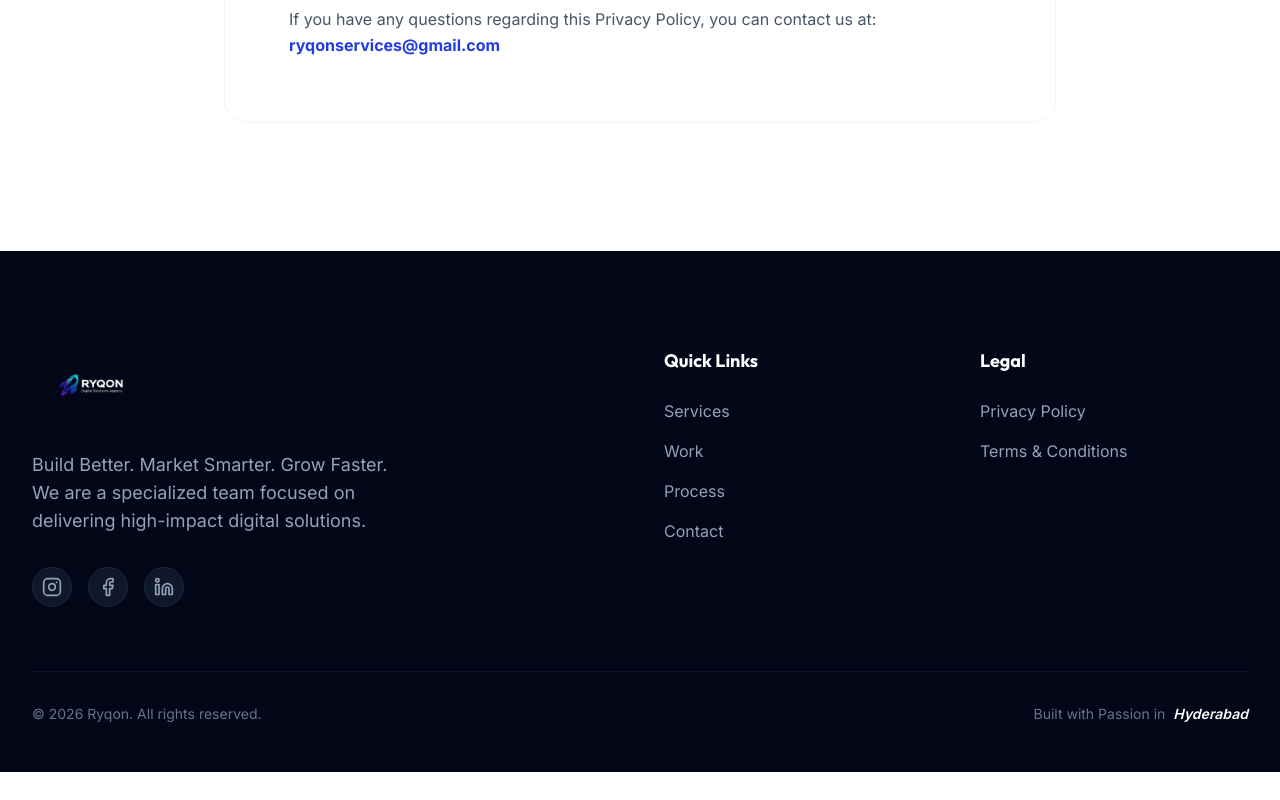
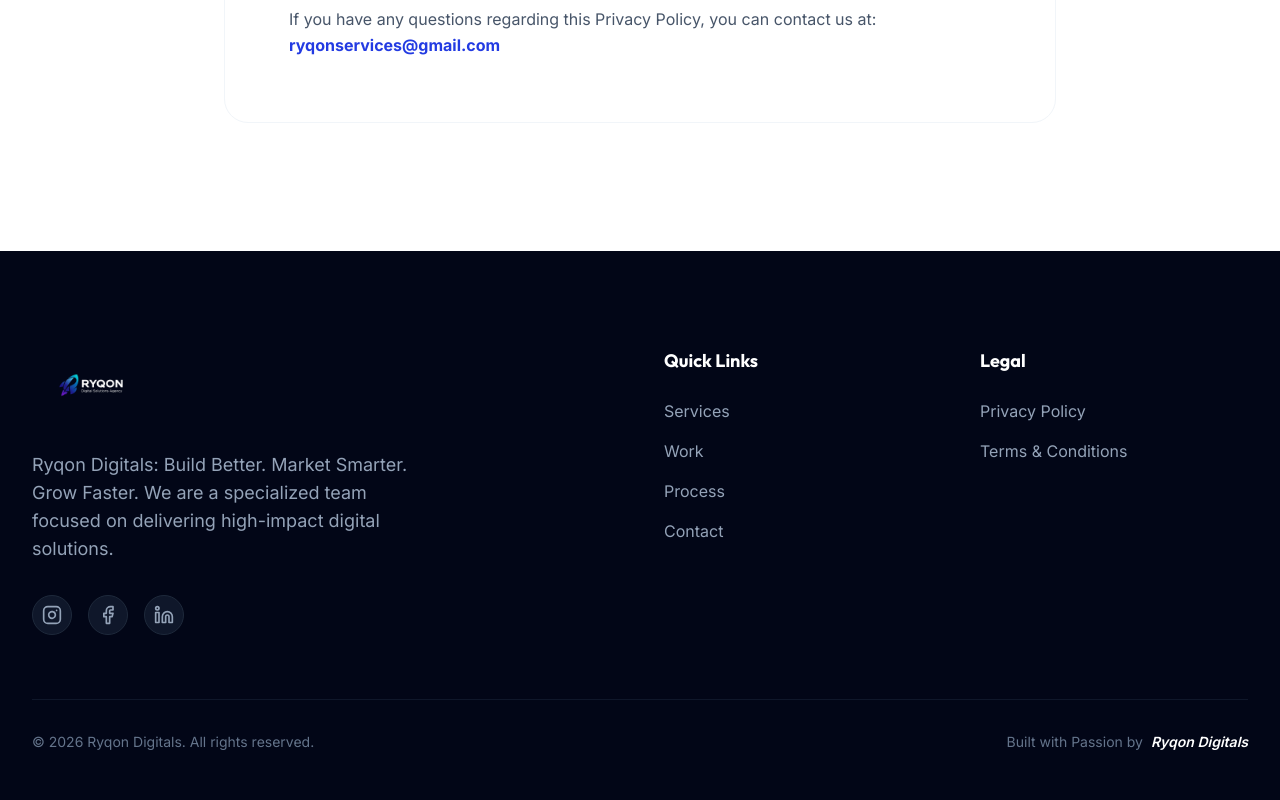
Before and after one commit to ryqonservices/Ryqon, a Next.js app: page /privacy-policy in a window 1280 px wide. Shown: the part 1011-1811 px from the top of the page. Before the commit the page ends 1783 px from the top, so only its background shows below. Built offline with nearby package versions, Linux system fonts and the light colour scheme.

Commit message:
add meta tags

```diff
--- a/src/app/layout.jsx
+++ b/src/app/layout.jsx
@@ -3,8 +3,32 @@
 import Footer from '../components/Footer';
 
 export const metadata = {
-  title: 'Ryqon | Build Better. Market Smarter. Grow Faster.',
-  description: 'We Build Products That Get Results — From Web & Mobile Applications to Marketing Growth. Web, Mobile Apps & Marketing Solutions for Brands, Startups, and Small Businesses.',
+  metadataBase: new URL('https://www.ryqondigitals.com'),
+  title: 'Ryqon Digitals | Build Better. Market Smarter. Grow Faster.',
+  description: 'Ryqon Digitals builds products that get results — From Web & Mobile Applications to Marketing Growth. Web, Mobile Apps & Marketing Solutions for Brands, Startups, and Small Businesses.',
+  keywords: ['Ryqon Digitals', 'Web Development', 'Mobile App Development', 'Digital Marketing', 'Software Solutions', 'Hyderabad Tech Agency'],
+  openGraph: {
+    title: 'Ryqon Digitals | Digital Solutions for Growth',
+    description: 'We Build Products That Get Results — From Web & Mobile Applications to Marketing Growth.',
+    url: 'https://www.ryqondigitals.com',
+    siteName: 'Ryqon Digitals',
+    images: [
+      {
+        url: '/site logo.png',
+        width: 1200,
+        height: 630,
+        alt: 'Ryqon Digitals Logo',
+      },
+    ],
+    locale: 'en_US',
+    type: 'website',
+  },
+  twitter: {
+    card: 'summary_large_image',
+    title: 'Ryqon Digitals | Build Better. Market Smarter.',
+    description: 'Web, Mobile Apps & Marketing Solutions for Brands and Startups.',
+    images: ['/site logo.png'],
+  },
 };
 
 export default function RootLayout({ children }) {
@@ -20,6 +44,51 @@
         <link rel="icon" type="image/png" sizes="32x32" href="/ryqon_icon.svg" />
         <link rel="icon" type="image/png" sizes="192x192" href="/ryqon_icon.svg" />
         <link rel="apple-touch-icon" href="/ryqon_icon.svg" />
+        <script
+          type="application/ld+json"
+          dangerouslySetInnerHTML={{
+            __html: JSON.stringify({
+              "@context": "https://schema.org",
+              "@type": "ProfessionalService",
+              "name": "Ryqon Digitals",
+              "image": "https://www.ryqondigitals.com/site logo.png",
+              "@id": "https://www.ryqondigitals.com",
+              "url": "https://www.ryqondigitals.com",
+              "telephone": "",
+              "address": {
+                "@type": "PostalAddress",
+                "streetAddress": "",
+                "addressLocality": "Hyderabad",
+                "addressRegion": "Telangana",
+                "postalCode": "",
+                "addressCountry": "IN"
+              },
+              "geo": {
+                "@type": "GeoCoordinates",
+                "latitude": 17.3850,
+                "longitude": 78.4867
+              },
+              "openingHoursSpecification": {
+                "@type": "OpeningHoursSpecification",
+                "dayOfWeek": [
+                  "Monday",
+                  "Tuesday",
+                  "Wednesday",
+                  "Thursday",
+                  "Friday",
+                  "Saturday"
+                ],
+                "opens": "09:00",
+                "closes": "18:00"
+              },
+              "sameAs": [
+                "https://www.instagram.com/ryqon_services/",
+                "https://www.facebook.com/profile.php?id=61587584260076",
+                "https://www.linkedin.com/company/ryqon-services/"
+              ]
+            })
+          }}
+        />
       </head>
       <body className="bg-white dark:bg-slate-950 text-slate-900 dark:text-white flex flex-col min-h-screen">
         <Navbar />
--- a/src/components/Footer.jsx
+++ b/src/components/Footer.jsx
@@ -7,9 +7,9 @@
             <div className="mx-auto max-w-7xl px-6 lg:px-8">
                 <div className="grid grid-cols-1 md:grid-cols-4 gap-12 mb-16">
                     <div className="md:col-span-2">
-                        <img src="/Ryqon logo.png" alt="Ryqon Logo" className="h-20 w-auto mb-6" />
+                        <img src="/Ryqon logo.png" alt="Ryqon Digitals Logo" className="h-20 w-auto mb-6" />
                         <p className="text-slate-400 text-lg max-w-sm mb-8">
-                            Build Better. Market Smarter. Grow Faster. We are a specialized team focused on delivering high-impact digital solutions.
+                            Ryqon Digitals: Build Better. Market Smarter. Grow Faster. We are a specialized team focused on delivering high-impact digital solutions.
                         </p>
                         <div className="flex space-x-4">
                             {[
@@ -51,10 +51,10 @@
                 </div>
 
                 <div className="pt-8 border-t border-slate-900 flex flex-col md:flex-row justify-between items-center gap-4">
-                    <p className="text-slate-500 text-sm">&copy; {new Date().getFullYear()} Ryqon. All rights reserved.</p>
+                    <p className="text-slate-500 text-sm">&copy; {new Date().getFullYear()} Ryqon Digitals. All rights reserved.</p>
                     <div className="flex gap-8">
                         <p className="text-slate-500 text-sm flex items-center gap-2">
-                            Built with Passion in <span className="text-white font-semibold italic">Hyderabad</span>
+                            Built with Passion by <span className="text-white font-semibold italic">Ryqon Digitals</span>
                         </p>
                     </div>
                 </div>
```
